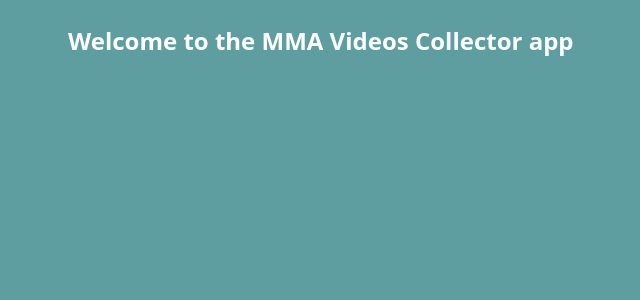
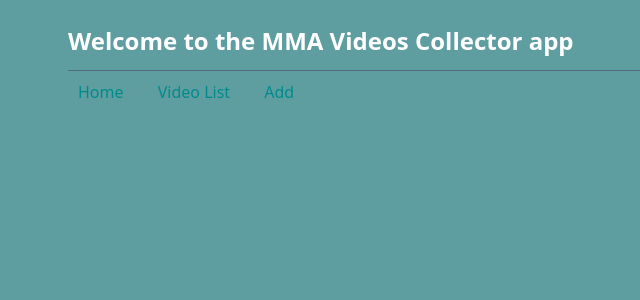
Before and after one commit to sf7293gv/Django-video_collector, a Django app: page / in a window 1280 px wide. Shown: the top 300 px of the page, without its empty margins (172-812 px from the left). Run offline with Django 3.2, Linux system fonts and the light colour scheme.

Commit message:
Added navigation

```diff
--- a/video_collection/static/css/style.css
+++ b/video_collection/static/css/style.css
@@ -1,3 +1,12 @@
 body {
     background-color: cadetblue;
 }
+
+.navigation {
+    margin: 10px;
+}
+
+.navigation > a {
+    color: darkcyan;
+    padding-right: 30px;
+}
--- a/video_collection/templates/video_collection/base.html
+++ b/video_collection/templates/video_collection/base.html
@@ -9,5 +9,13 @@
 <body>
     {% block content %}
     {% endblock %}
+
+    <hr>
+
+    <div class="navigation">
+        <a href="{% url 'home' %}">Home</a>
+        <a href="{% url 'video_list' %}">Video List</a>
+        <a href="{% url 'add_video' %}">Add</a>
+    </div>
 </body>
 </html>
```
